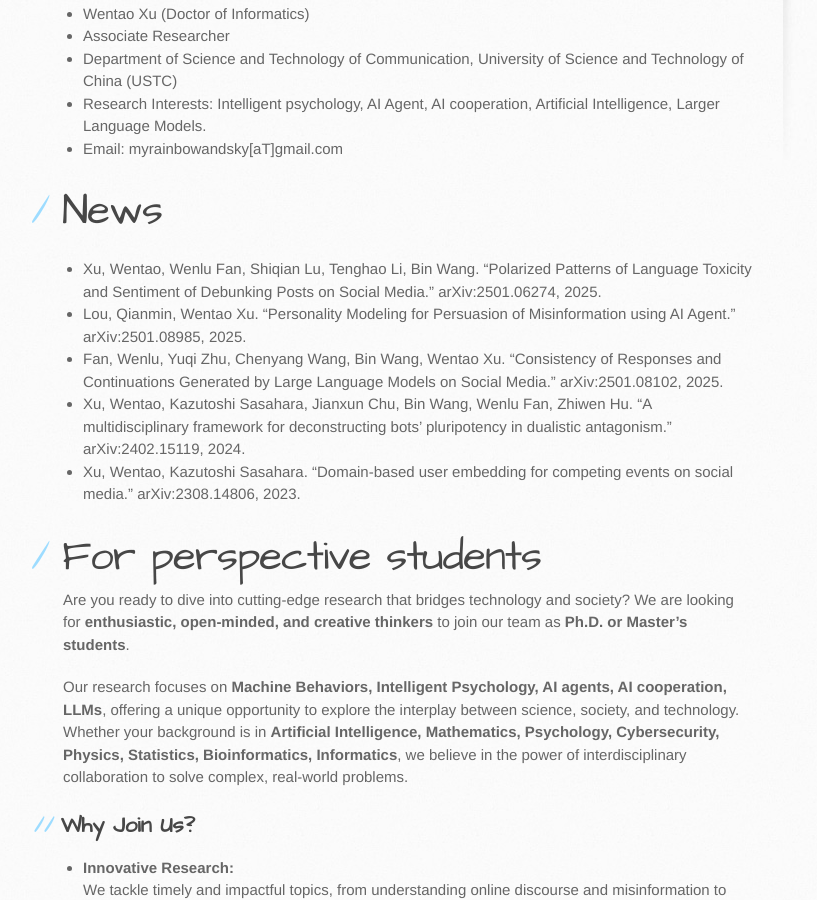
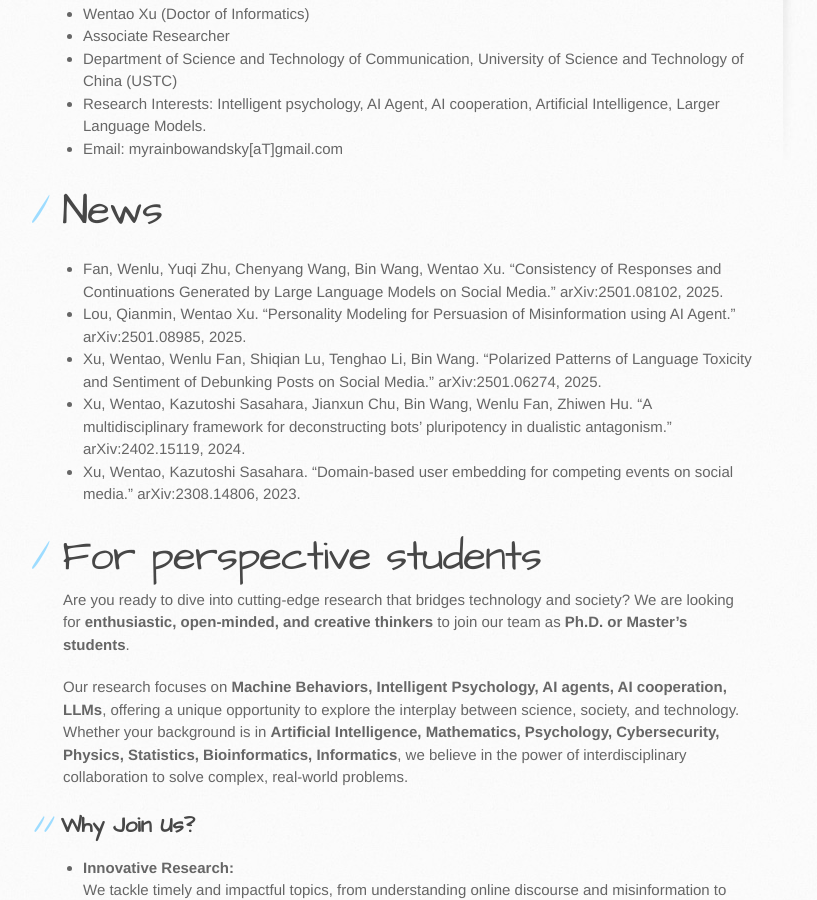
Before and after one commit to myrainbowandsky/myrainbowandsky.github.io, a Jekyll site: the page built from index.md, in a window 1280 px wide and 900 px high, scrolled down 542 px. Shown: the whole window, without its empty margins (107-924 px from the left). Built offline with Jekyll 4.4.1, drawn with Linux system fonts in a browser that asks for light colours; the repository's description, which GitHub fills in, is left out.

```diff
--- a/index.md
+++ b/index.md
@@ -17,9 +17,9 @@ layout: default
 * Email: myrainbowandsky[aT]gmail.com
 
 # News
+* Fan, Wenlu, Yuqi Zhu, Chenyang Wang, Bin Wang, Wentao Xu. "Consistency of Responses and Continuations Generated by Large Language Models on Social Media." arXiv:2501.08102, 2025.
+* Lou, Qianmin, Wentao Xu. "Personality Modeling for Persuasion of Misinformation using AI Agent." arXiv:2501.08985, 2025.
 * Xu, Wentao, Wenlu Fan, Shiqian Lu, Tenghao Li, Bin Wang. "Polarized Patterns of Language Toxicity and Sentiment of Debunking Posts on Social Media." arXiv:2501.06274, 2025.
-* Lou, Qianmin, Wentao Xu. "Personality Modeling for Persuasion of Misinformation using AI Agent." arXiv:2501.08985, 2025.
-* Fan, Wenlu, Yuqi Zhu, Chenyang Wang, Bin Wang, Wentao Xu. "Consistency of Responses and Continuations Generated by Large Language Models on Social Media." arXiv:2501.08102, 2025.
 * Xu, Wentao, Kazutoshi Sasahara, Jianxun Chu, Bin Wang, Wenlu Fan, Zhiwen Hu. "A multidisciplinary framework for deconstructing bots' pluripotency in dualistic antagonism." arXiv:2402.15119, 2024.
 * Xu, Wentao, Kazutoshi Sasahara. "Domain-based user embedding for competing events on social media." arXiv:2308.14806, 2023.
 
```
